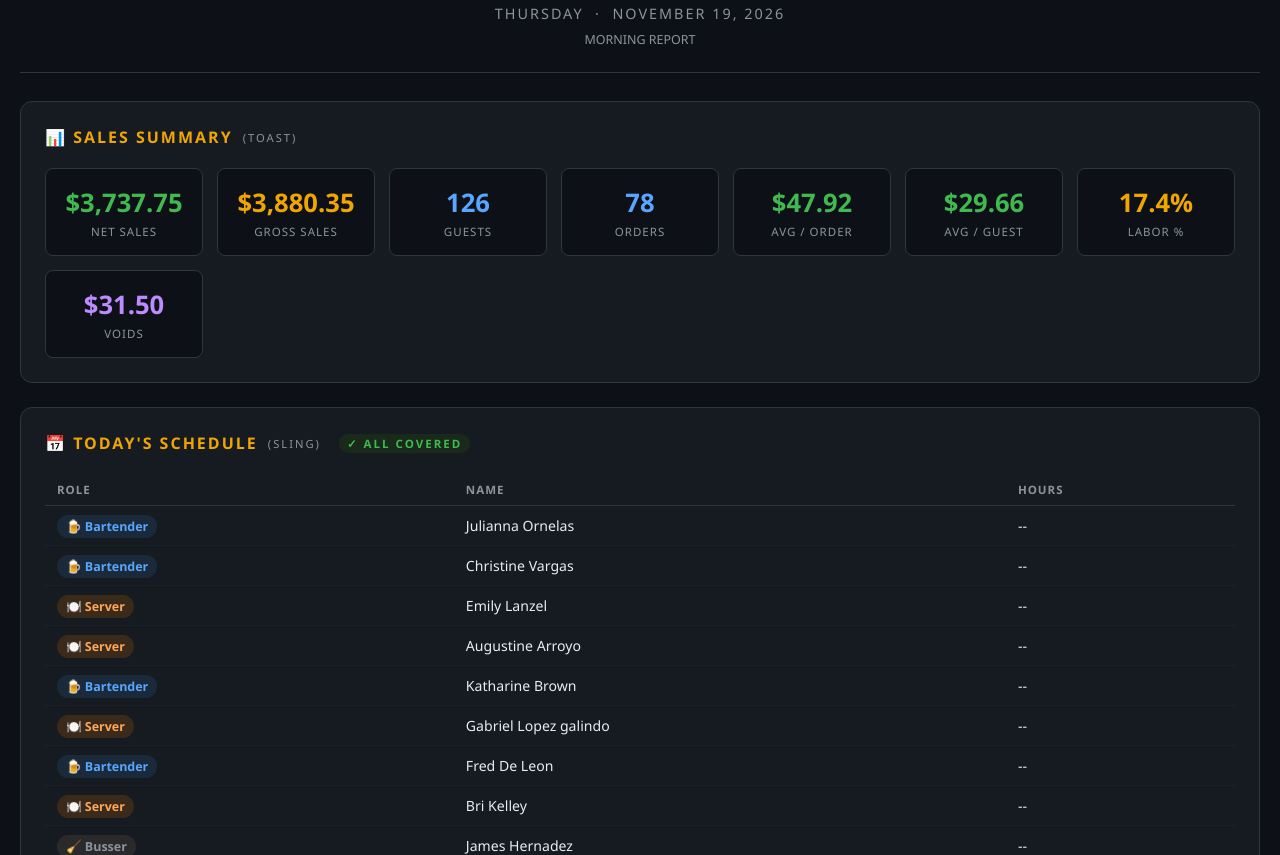
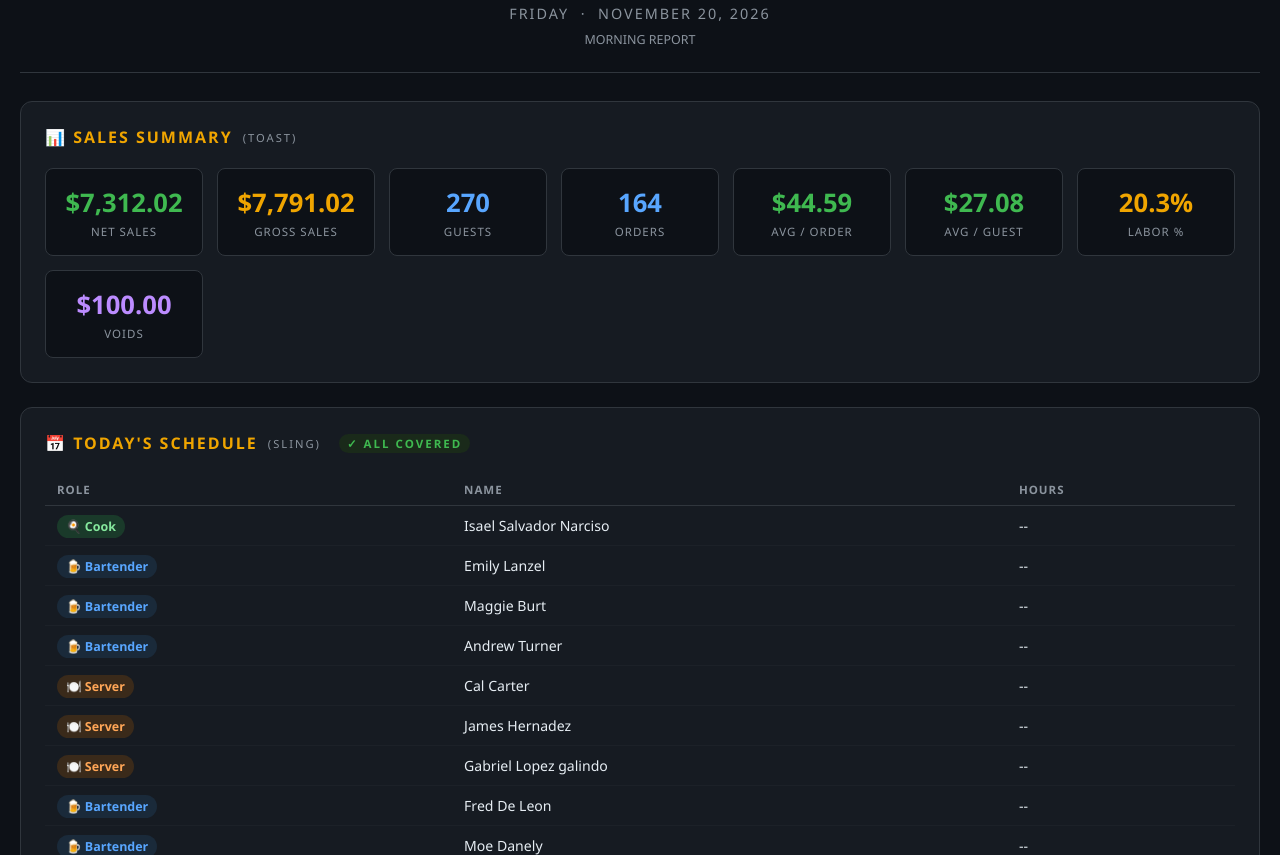
Before and after one commit to mojobrewhouse-cpu/brewhouse-hub, a plain HTML site: page Brewhouse_Morning_Report.html in a window 1280 px wide. Shown: the part 97-952 px from the top of the page. Drawn offline with Linux system fonts and the light colour scheme.

Commit message:
Auto-update Morning Report - November 21, 2026

```diff
--- a/Brewhouse_Morning_Report.html
+++ b/Brewhouse_Morning_Report.html
@@ -3,7 +3,7 @@
 <head>
 <meta charset="UTF-8">
 <meta name="viewport" content="width=device-width, initial-scale=1.0">
-<title>Brewhouse Morning Report — November 19, 2026</title>
+<title>Brewhouse Morning Report — November 20, 2026</title>
 <style>
   :root {
     --bg: #0d1117; --card: #161b22; --border: #30363d;
@@ -58,7 +58,7 @@
 <body>
 <div class="header">
   <h1>🍺 The Brewhouse</h1>
-  <div class="date">THURSDAY &nbsp;·&nbsp; NOVEMBER 19, 2026</div>
+  <div class="date">FRIDAY &nbsp;·&nbsp; NOVEMBER 20, 2026</div>
   <div style="color:var(--muted);font-size:0.78rem;margin-top:8px;">MORNING REPORT</div>
 </div>
 
@@ -67,35 +67,35 @@
   <div class="section-title">📊 Sales Summary <span style="font-size:0.7rem;color:var(--muted);font-weight:400">(Toast)</span></div>
   <div class="metrics">
     <div class="metric">
-      <div class="metric-value">$3,737.75</div>
+      <div class="metric-value">$7,312.02</div>
       <div class="metric-label">Net Sales</div>
     </div>
     <div class="metric amber">
-      <div class="metric-value">$3,880.35</div>
+      <div class="metric-value">$7,791.02</div>
       <div class="metric-label">Gross Sales</div>
     </div>
     <div class="metric blue">
-      <div class="metric-value">126</div>
+      <div class="metric-value">270</div>
       <div class="metric-label">Guests</div>
     </div>
     <div class="metric blue">
-      <div class="metric-value">78</div>
+      <div class="metric-value">164</div>
       <div class="metric-label">Orders</div>
     </div>
     <div class="metric">
-      <div class="metric-value">$47.92</div>
+      <div class="metric-value">$44.59</div>
       <div class="metric-label">Avg / Order</div>
     </div>
     <div class="metric">
-      <div class="metric-value">$29.66</div>
+      <div class="metric-value">$27.08</div>
       <div class="metric-label">Avg / Guest</div>
     </div>
     <div class="metric amber">
-      <div class="metric-value">17.4%</div>
+      <div class="metric-value">20.3%</div>
       <div class="metric-label">Labor %</div>
     </div>
     <div class="metric purple">
-      <div class="metric-value">$31.50</div>
+      <div class="metric-value">$100.00</div>
       <div class="metric-label">Voids</div>
     </div>
   </div>
@@ -112,28 +112,33 @@
     <thead><tr><th>Role</th><th>Name</th><th>Hours</th></tr></thead>
     <tbody>
         <tr>
-          <td><span class="role-badge bartender">🍺 Bartender</span></td>
-          <td>Julianna Ornelas</td>
+          <td><span class="role-badge cook">🍳 Cook</span></td>
+          <td>Isael Salvador Narciso</td>
           <td>--</td>
         </tr>
         <tr>
           <td><span class="role-badge bartender">🍺 Bartender</span></td>
-          <td>Christine Vargas</td>
+          <td>Emily Lanzel</td>
+          <td>--</td>
+        </tr>
+        <tr>
+          <td><span class="role-badge bartender">🍺 Bartender</span></td>
+          <td>Maggie Burt</td>
+          <td>--</td>
+        </tr>
+        <tr>
+          <td><span class="role-badge bartender">🍺 Bartender</span></td>
+          <td>Andrew Turner</td>
           <td>--</td>
         </tr>
         <tr>
           <td><span class="role-badge server">🍽️ Server</span></td>
-          <td>Emily Lanzel</td>
+          <td>Cal Carter</td>
           <td>--</td>
         </tr>
         <tr>
           <td><span class="role-badge server">🍽️ Server</span></td>
-          <td>Augustine Arroyo</td>
-          <td>--</td>
-        </tr>
-        <tr>
-          <td><span class="role-badge bartender">🍺 Bartender</span></td>
-          <td>Katharine Brown</td>
+          <td>James Hernadez</td>
           <td>--</td>
         </tr>
         <tr>
@@ -147,18 +152,23 @@
           <td>--</td>
         </tr>
         <tr>
+          <td><span class="role-badge bartender">🍺 Bartender</span></td>
+          <td>Moe Danely</td>
+          <td>--</td>
+        </tr>
+        <tr>
           <td><span class="role-badge server">🍽️ Server</span></td>
           <td>Bri Kelley</td>
           <td>--</td>
         </tr>
         <tr>
           <td><span class="role-badge busser">🧹 Busser</span></td>
-          <td>James Hernadez</td>
+          <td>Noel Nunez</td>
           <td>--</td>
         </tr></tbody>
   </table>
   <div style="margin-top:14px;color:var(--muted);font-size:0.82rem;">
-    Total scheduled: <strong style="color:var(--text)">47 hrs</strong>
+    Total scheduled: <strong style="color:var(--text)">55 hrs</strong>
     &nbsp;·&nbsp; Overtime: <strong style="color:var(--green)">0 hrs</strong>
     &nbsp;·&nbsp; Uncovered shifts: <strong style="color:var(--green)">0</strong>
   </div>
@@ -233,7 +243,7 @@
 </div>
 
 <div class="footer">
-  Generated automatically · November 20, 2026 at 09:42 PM UTC · The Brewhouse Morning Report
+  Generated automatically · November 21, 2026 at 08:23 PM UTC · The Brewhouse Morning Report
 </div>
 </body>
 </html>
```
